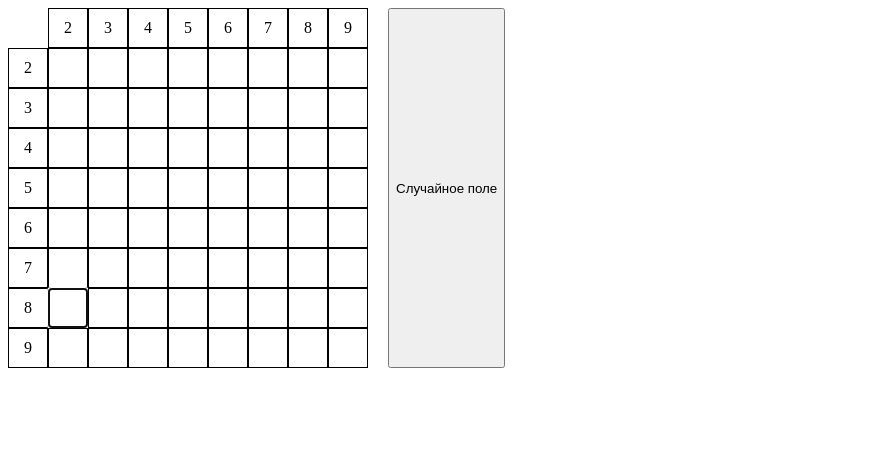
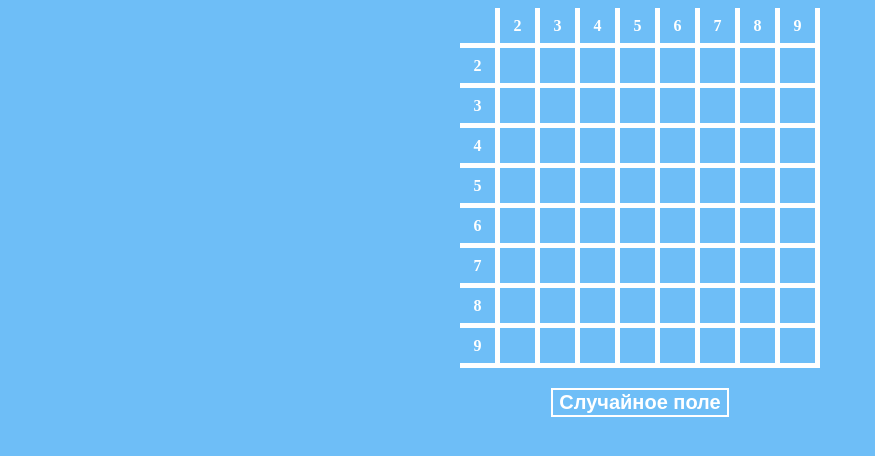
Before and after one commit to IgorSulj/multiTable, a website built with Vite: page index.html in a window 1280 px wide. Both pictures are taken after a click on the button "Случайное поле". Shown: the whole page, without its empty margins (0-875 px from the left). Built offline with nearby package versions, Linux system fonts and the light colour scheme.

Commit message:
Style updates

```diff
--- a/src/main.js
+++ b/src/main.js
@@ -33,7 +33,9 @@ function createmultiplicationRows(row_id) {
 
 function initialRow() {
     let row = []
-    row.push(document.createElement('div'))
+    let cell = document.createElement('div')
+    cell.className = 'cell'
+    row.push(cell)
     for (let i = 2; i < 10; i++) {
         let cell = numberCell(i)
         row.push(cell)
@@ -77,12 +79,12 @@ function multiplicationCell(x, y) {
 
 function randomPickButton() {
     let button = document.createElement('button')
+    button.className = 'random-button'
     button.append('Случайное поле')
 
     const pickRandomCell = () => {
-        const [x, y] = [0, 0].map(() => getRandomInt(2, 9))
-        console.log(x, y)
-        getCellbyCoords(x, y).focus()
+        let pickCandidates = document.querySelectorAll('.input-cell:not(.correct)')
+        pickArrayElement(pickCandidates).focus()
     }
 
     button.addEventListener('click', pickRandomCell);
@@ -125,6 +127,9 @@ function handleTableNavigation(event) {
     getCellbyCoords(x, y).focus()
 }
 
-function getRandomInt(min, max) {
-    return Math.floor(Math.random() * (max - min) + min)
+function pickArrayElement(arr) {
+    let min = 0
+    let max = arr.length
+    let index = Math.floor(Math.random() * (max - min) + min)
+    return arr[index]
 }
--- a/src/style.css
+++ b/src/style.css
@@ -2,55 +2,65 @@
     box-sizing: border-box;
 }
 
+body {
+    background-color: hsl(205, 90%, 70%);
+}
+
 #app {
     display: flex;
-    gap: 20px;
+    flex-direction: column;
+    align-items: center;
+    font-weight: 700;
+    color: white;
 }
 
 .table {
     display: grid;
     grid-template-columns: repeat(9, 2.5rem);
     grid-template-rows: repeat(9, 2.5rem);
+    margin-bottom: 20px;
+}
+
+.cell, .input-cell {
+    border-right: 5px solid white;
+    border-bottom: 5px solid white;
 }
 
 .cell {
     display: flex;
     justify-content: center;
     align-items: center;
-    border: 1px solid black;
+    /* border: 5px solid white; */
     padding: 0.5rem;
     text-align: center;
 }
 
 .input-cell {
-    position: relative;
-    border: 1px solid black;
+    border-top: 0;
+    border-left: 0;
+    outline: none;
     margin: 0;
     font: inherit;
     text-align: center;
     padding: 0;
     line-height: calc(2.5rem - 2px);
+    background-color: transparent;
+    font-weight: 700;
+    color: white;
 }
 
-.input-cell input {
-    width: 100%;
-    height: 100%;
-    resize: none;
-    border: none;
-    text-align: center;
-    vertical-align: middle;
+.random-button {
+    border: 2.5px solid white;
+    background-color: transparent;
+    font-weight: 700;
+    color: white;
+    font-size: 1.25rem;
 }
 
 .correct, .correct input {
-    background-color: hsl(120, 90%, 80%);
+    background-color: hsl(120, 90%, 70%);
 }
 
 .incorrect, .incorrect input {
-    background-color: hsl(0, 90%, 80%);
+    background-color: hsl(0, 90%, 70%);
 }
-
-@media (max-width: 500px) {
-    #app {
-        flex-direction: column;
-    }
-}
```
